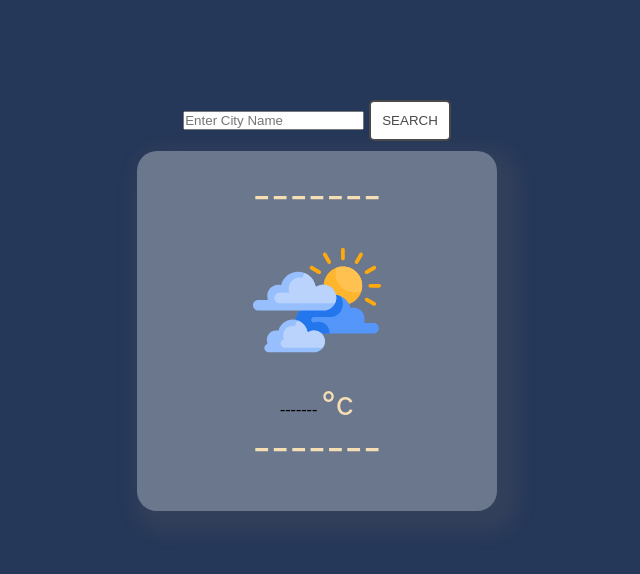
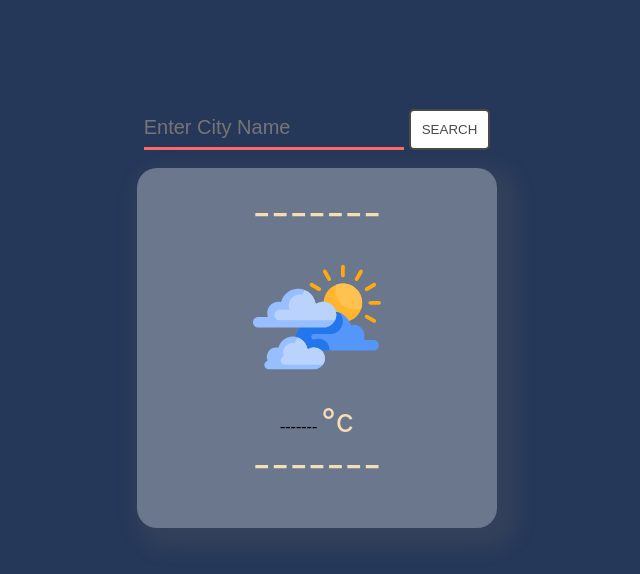
Before and after one commit to RounakDas123/weather-app, a plain HTML site: page index.html in a window 1280 px wide. Shown: the whole page, without its empty margins (323-963 px from the left). Drawn offline with Linux system fonts and the light colour scheme.

Commit message:
fourth commit: styling for search-input done.

```diff
--- a/style.css
+++ b/style.css
@@ -69,3 +69,26 @@ main {
   display: inline-block;
   transition: all 0.4 ease 0s;
 }
+
+#search-button:hover {
+  color: white;
+  background: #ff6768;
+  border-color: #ff6768;
+  transition: all 0.4s ease 0s;
+}
+
+#search-input {
+  width: 260px;
+  overflow: hidden;
+  font-size: 20px;
+  margin: 8px 0;
+  padding: 8px 0;
+  border-bottom: 3px solid #ff6768;
+  color: white;
+  outline: none;
+  background: none;
+}
+
+input {
+  border: none;
+}
```
